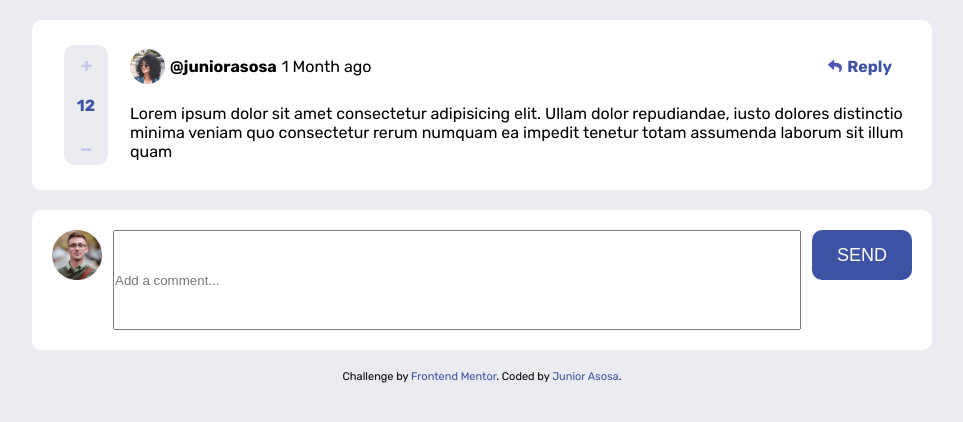
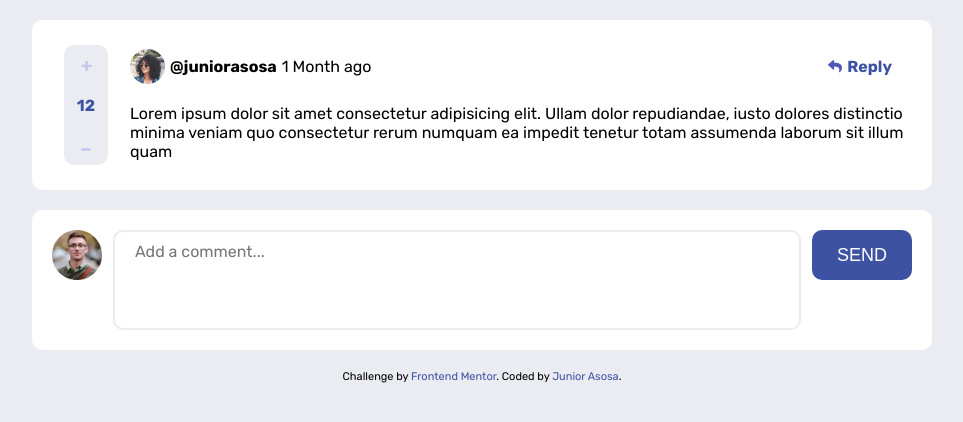
Before and after one commit to BlackJr-Git/interactive-comments-section, a plain HTML site: page index.html in a window 1280 px wide. Shown: the whole page, without its empty margins (158-1121 px from the left). Drawn offline with Linux system fonts and the light colour scheme.

Commit message:
add : comment text area container

```diff
--- a/index.html
+++ b/index.html
@@ -36,8 +36,8 @@
 
   <div class="container add-comment">
     <img class="input-usericons" src="images/avatars/image-juliusomo.png" alt="">
-    <input class="comment-input" placeholder="Add a comment..." type="text">
-    <button class="btn-send">SEND</button>
+    <textarea class="comment-input" placeholder="Add a comment..." maxlength="180"></textarea>
+    <button type="submit" class="btn-send">SEND</button>
   </div>
   <!-- Pull dynamic content from the data.json file -->
 
--- a/style.css
+++ b/style.css
@@ -111,6 +111,17 @@ body {
 .comment-input {
   width: 80%;
   height: 100px;
+  border-radius: 10px;
+  border: 2px solid hsl(223, 19%, 93%);
+  /* border: 1px solid hsl(228, 45%, 44%); */
+  padding: 10px 20px 10px 20px ;
+  font-size: 16px;
+  font-family: "Rubik", sans-serif;
+  resize: none;
+}
+
+.comment-input:focus{
+    outline: 2px solid hsl(228, 45%, 44%);
 }
 
 .btn-send {
@@ -122,6 +133,7 @@ body {
   color: #fff;
   font-weight: 500;
   font-size: 18px;
+  cursor: pointer;
 }
 
 .attribution {
```
